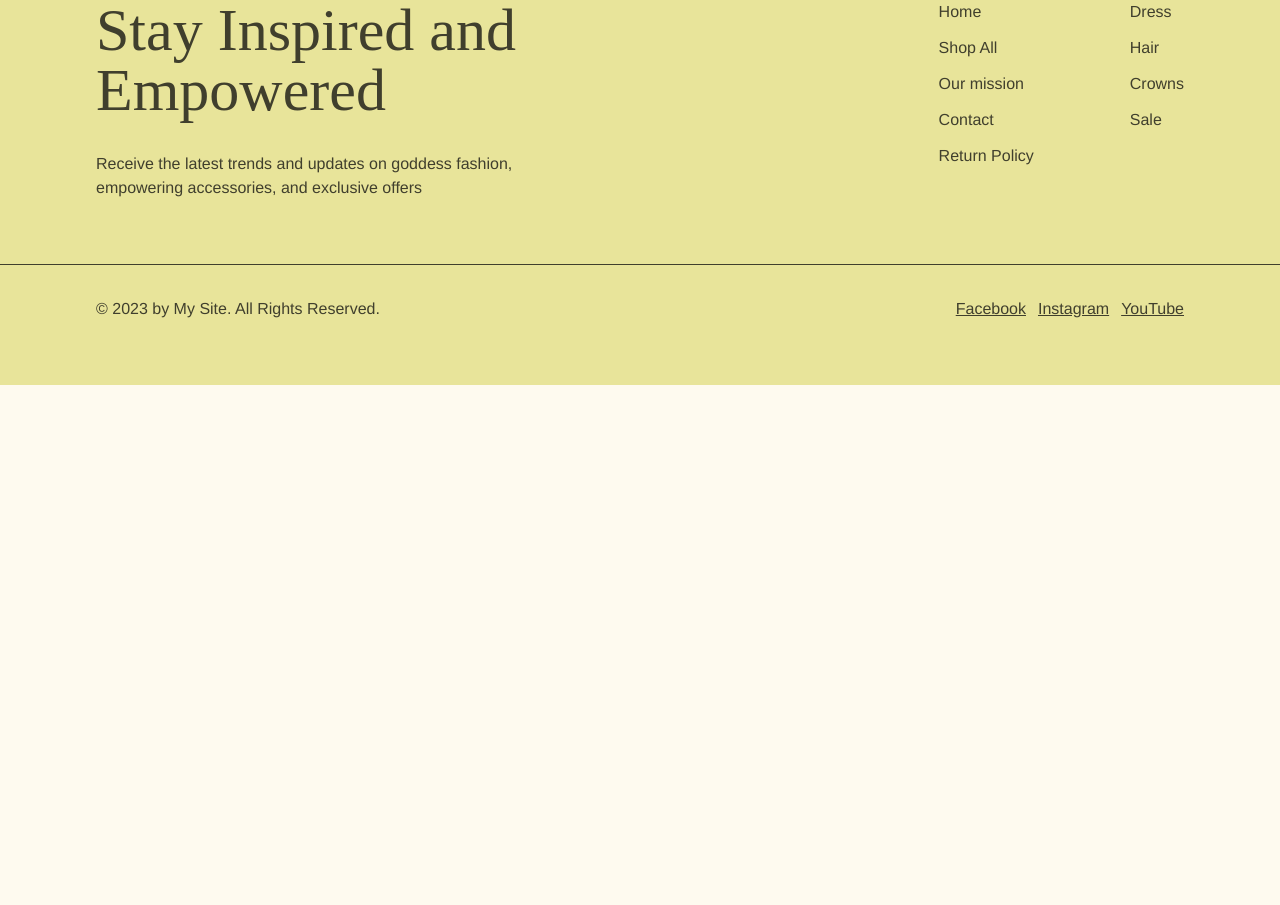
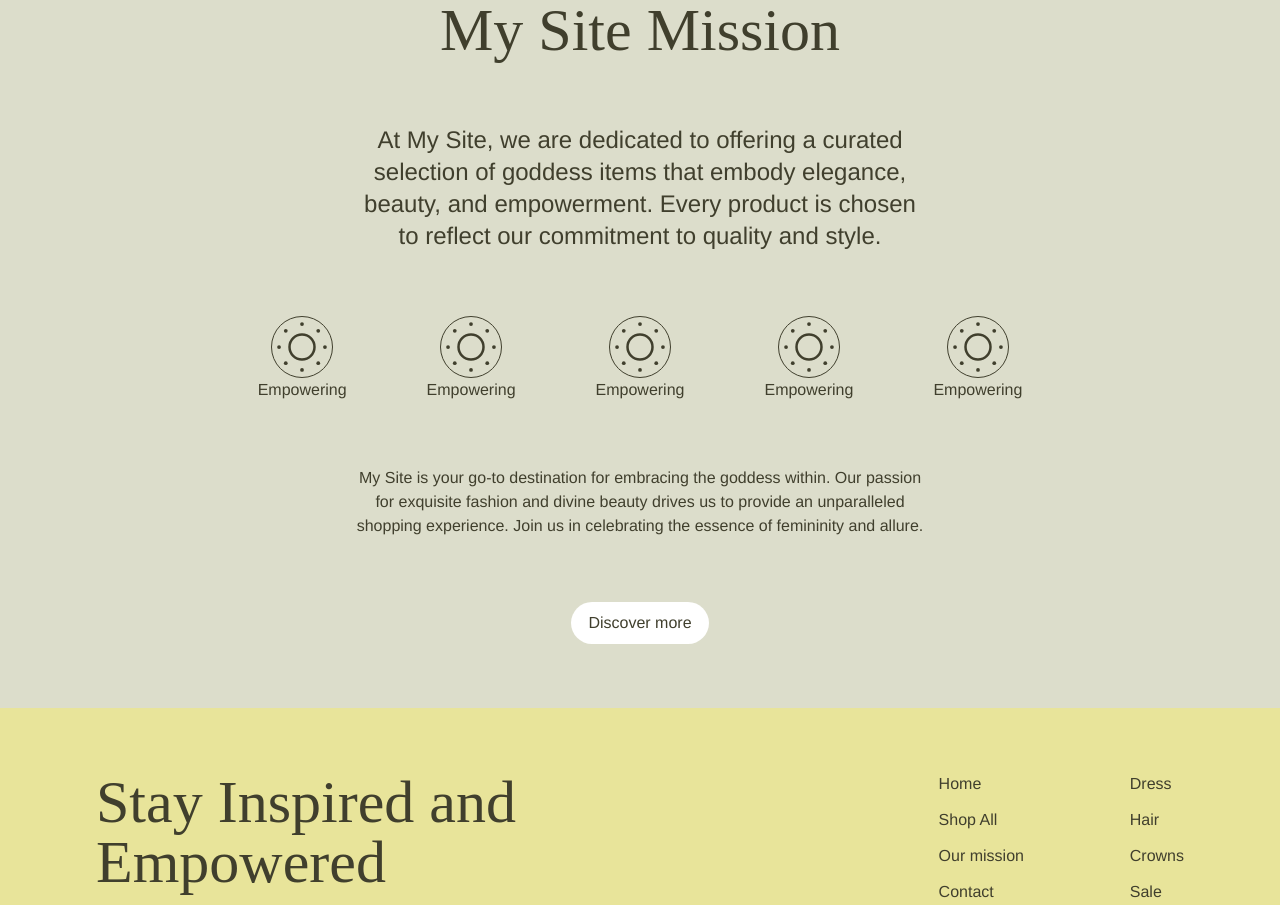
Before and after one commit to gohan-gb/Avoron, a React (Vite) app: page / in a window 1280 px wide. Shown: the part 2880-3785 px from the top of the page. Before the commit the page ends 3265 px from the top, so only its background shows below. Built offline with nearby package versions, Linux system fonts and the light colour scheme; no server answers.

Commit message:
added my site mission section to home page

```diff
--- a/src/index.css
+++ b/src/index.css
@@ -45,10 +45,10 @@
 
 /* texts */
 .p1{
-  @apply font-fraunceus text-2xl
+  @apply text-2xl
 }
 .p2{
-  @apply font-fraunceus text-xl
+  @apply text-xl
 }
 
 /* default or no size declaration will be considered as smallest text */
--- a/src/pages/Home/Home.jsx
+++ b/src/pages/Home/Home.jsx
@@ -4,6 +4,7 @@ import MarginWrapper from '../../common/MarginWrapper'
 import NewArrivals from './NewArrivals'
 import ExploreCollection from './ExploreCollection'
 import FeatureProduct from './FeaturedProduct'
+import MySiteMission from './components/MySiteMission'
 
 const Home = () => {
   return (
@@ -14,6 +15,7 @@ const Home = () => {
       <ExploreCollection/>
      </MarginWrapper>
      <FeatureProduct />
+     <MySiteMission />
     </div>
   )
 }
--- /dev/null
+++ b/src/pages/Home/components/MySiteMission.jsx
@@ -0,0 +1,65 @@
+import React from 'react'
+import { CiBrightnessDown } from "react-icons/ci";
+import { CiStar } from "react-icons/ci";
+import { CiUmbrella } from "react-icons/ci";
+import { CiShoppingCart } from "react-icons/ci";
+import { CiShop } from "react-icons/ci";
+import MarginWrapper from '../../../common/MarginWrapper';
+import Button from '../../../components/Button';
+
+
+const MySiteMission = () => {
+  return (
+    <>
+    <div className='bg-olive flex flex-col justify-center items-center text-dark pb-16 '>
+        <MarginWrapper>
+        <div className='flex flex-col justify-center items-center'>
+        <h1 className='h3 text-center pt-16 pb-16'>My Site Mission</h1>
+        <p className='text-center p1 pb-16 w-[75%] sm:w-[50%]'> At My Site, we are dedicated to offering a curated selection of goddess items that embody elegance, beauty, and empowerment. Every product is chosen to reflect our commitment to quality and style.</p>
+
+        <div className='pb-16 flex flex-wrap gap-10 sm:gap-20 justify-center items-center'>
+            <div className='flex flex-col justify-center items-center '>
+            <section className='border-dark border-solid border-[1px] rounded-full w-fit'>
+            <CiBrightnessDown size={'60px'}/>
+            </section>
+            <h4> Empowering </h4>
+            </div>
+            <div className='flex flex-col justify-center items-center'>
+            <section className='border-dark border-solid border-[1px] rounded-full w-fit'>
+            <CiBrightnessDown size={'60px'}/>
+            </section>
+            <h4> Empowering </h4>
+            </div>
+            <div className='flex flex-col justify-center items-center'>
+            <section className='border-dark border-solid border-[1px] rounded-full w-fit'>
+            <CiBrightnessDown size={'60px'}/>
+            </section>
+            <h4> Empowering </h4>
+            </div>
+            <div className='flex flex-col justify-center items-center'>
+            <section className='border-dark border-solid border-[1px] rounded-full w-fit'>
+            <CiBrightnessDown size={'60px'}/>
+            </section>
+            <h4> Empowering </h4>
+            </div>
+            <div className='flex flex-col justify-center items-center'>
+            <section className='border-dark border-solid border-[1px] rounded-full w-fit'>
+            <CiBrightnessDown size={'60px'}/>
+            </section>
+            <h4> Empowering </h4>
+            </div>
+        </div>
+
+        <p className='text-center w-[75%] sm:w-[50%] pb-16'>
+        My Site is your go-to destination for embracing the goddess within. Our passion for exquisite fashion and divine beauty drives us to provide an unparalleled shopping experience. Join us in celebrating the essence of femininity and allure.
+        </p>
+
+        <Button text='Discover more '/>
+        </div>
+        </MarginWrapper>
+    </div>
+    </>
+  )
+}
+
+export default MySiteMission
```
